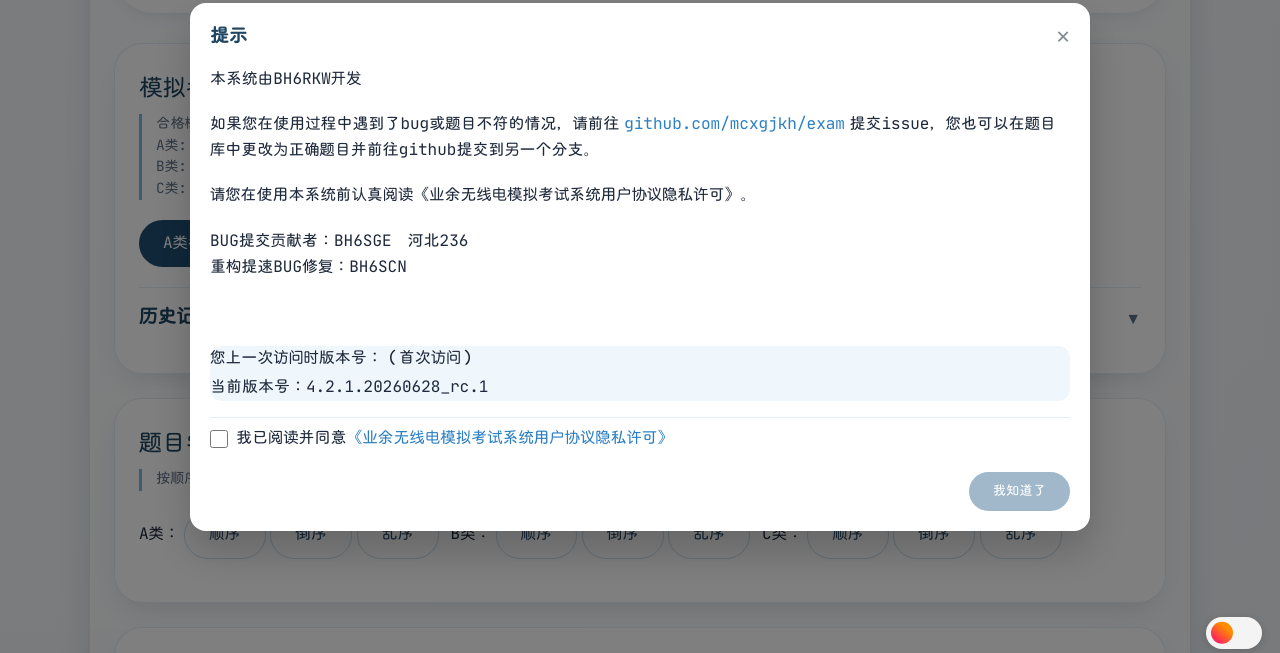
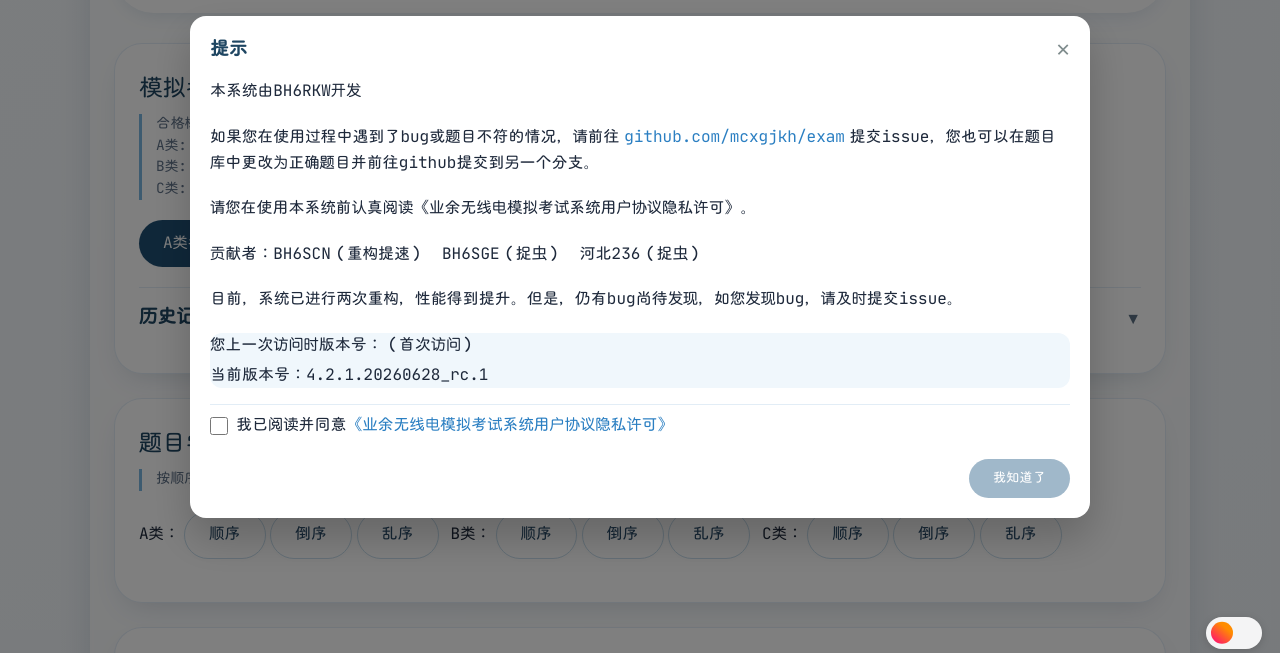
Before and after one commit to mcxgjkh/exam, a website: page index.html in a window 1280 px wide. Shown: the part 133-786 px from the top of the page. Drawn offline with nearby package versions, Linux system fonts and the light colour scheme; a script that the page names is missing.

Commit message:
Update index.html

```diff
--- a/index.html
+++ b/index.html
@@ -86,11 +86,10 @@
                 <p>请您在使用本系统前认真阅读《业余无线电模拟考试系统用户协议隐私许可》。</p>
             </div>
             <div class="modal-body">
-                <p>BUG提交贡献者：BH6SGE&emsp;河北236</p>
-                <p>重构提速BUG修复：BH6SCN</p>
+                <p>贡献者：BH6SCN（重构提速）&emsp;BH6SGE（捉虫）&emsp;河北236（捉虫）</p>
             </div>
             <div class="modal-body">
-                <p>&emsp;</p>
+                <p>目前，系统已进行两次重构，性能得到提升。但是，仍有bug尚待发现，如您发现bug，请及时提交issue。</p>
             </div>
             <div class="modal-body version-info" id="version-info-modal" style="background: #f0f7fc; border-radius: 12px; margin-bottom: 16px;">
                 <p style="margin: 4px 0;">您上一次访问时版本号：<span id="last-version">--</span></p>
```
